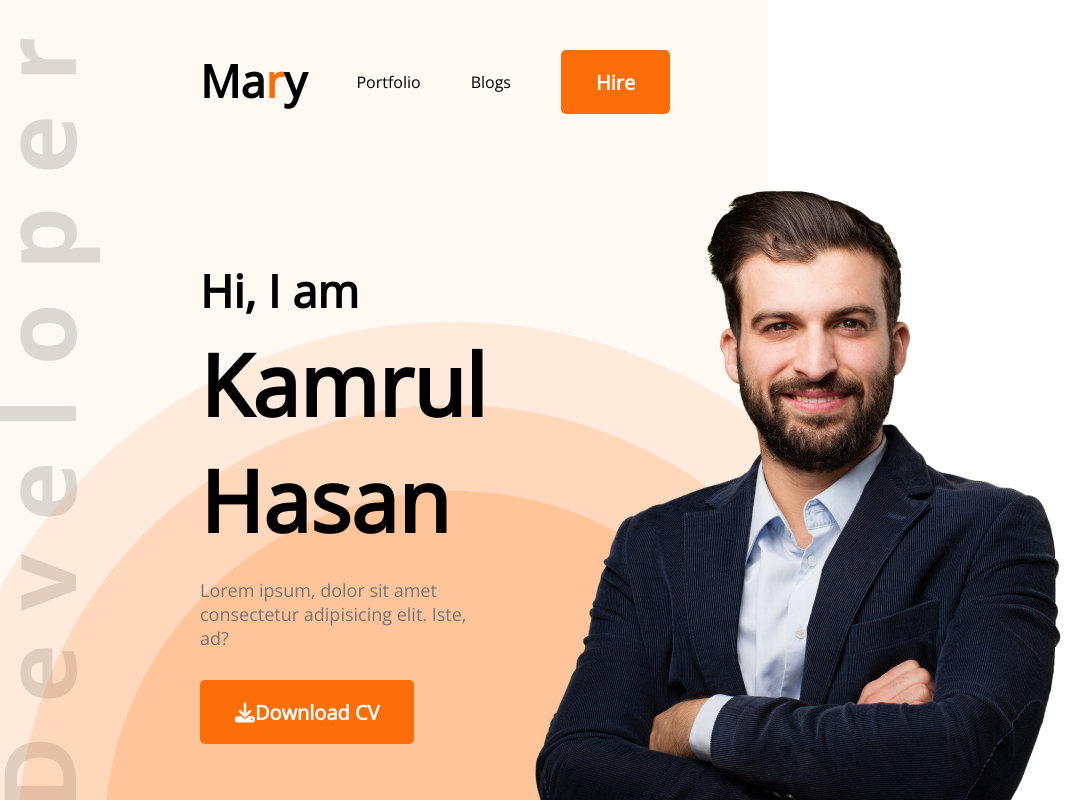
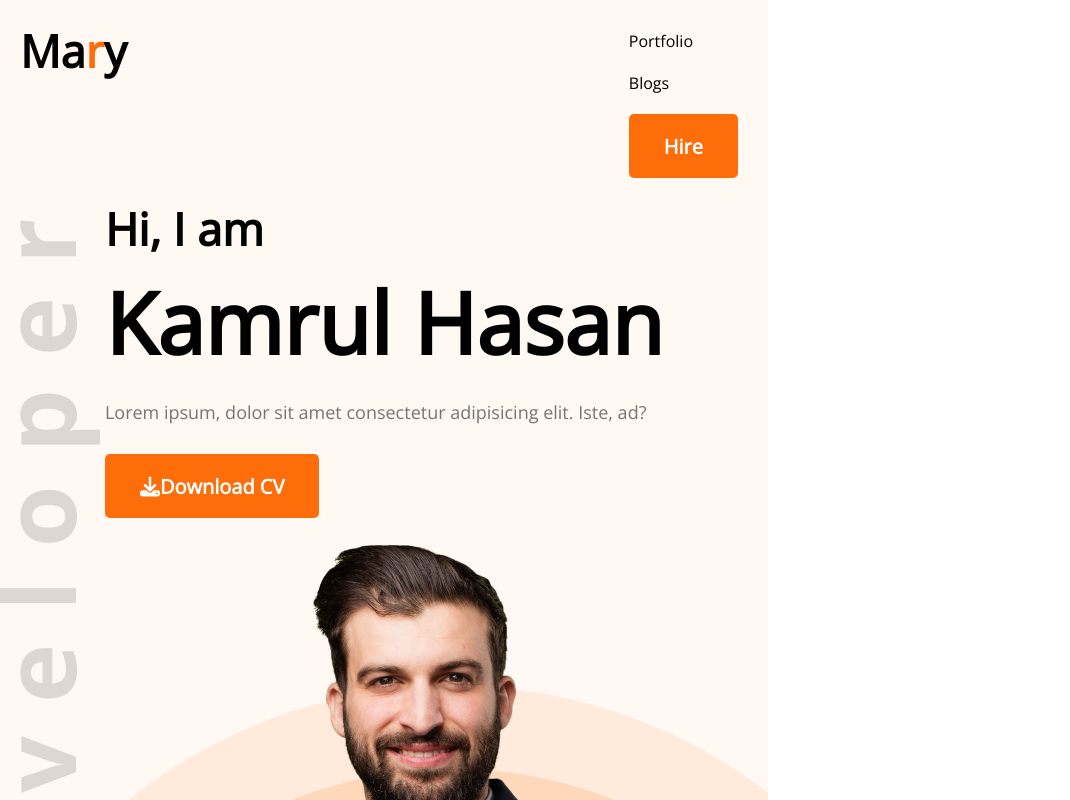
Before and after one commit to kamrulhasanp/developer-simple-portfolio, a plain HTML site: page index.html in a window 768 px wide. Shown: the top 800 px of the page, 1070 px wide, since content can reach past the window. Drawn offline with nearby package versions, Linux system fonts and the light colour scheme; files whose address does not match are found by name.

Commit message:
Responsives

```diff
--- a/styles/portfolio.css
+++ b/styles/portfolio.css
@@ -219,6 +219,7 @@ footer{
         gap: 20px;
         padding: 10px;
     }
+
     nav ul{
         flex-direction: column;
         gap: 20px;
@@ -248,10 +249,34 @@ footer{
         padding: 20px;
         gap: 10px;
     }
-    .contact{
+
+    nav ul{
+        flex-direction: column;
+        gap: 20px;
+        align-items: flex-start;
+        padding: 10px;
+    }
+    .header, nav{
+        margin: 0;
+        padding: 10px;
+    }
+    nav li{
+        margin-left: 0;
+    }
+
+    .banner{
+        margin: 0 20px;
+        align-items: center;
+    }
+    .skills-container{
+        display: grid;
+        grid-template-columns: repeat(2, 1fr);
+    }
+    .contact, .banner{
         flex-direction: column;
     }
+
+    .contact input[type="text"], input[type="email"], textarea{
+        padding: 0 0 0 5px;
+    }
 }
-.hide{
-    display: none;
-}
```
